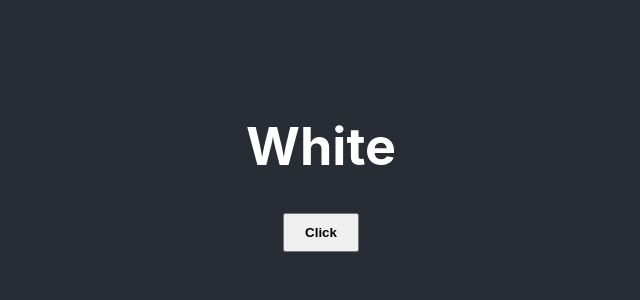
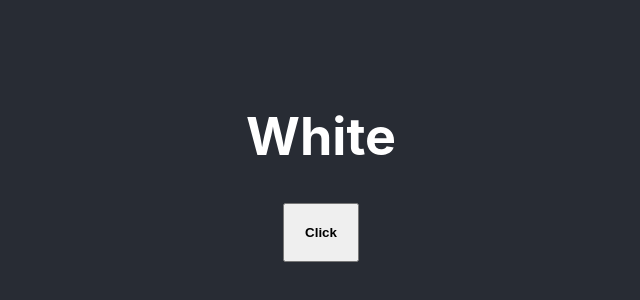
Before and after one commit to renuyarasu/codevolution, a React (Create React App) app: page / in a window 1280 px wide. Shown: the part 234-534 px from the top of the page, without its empty margins (319-959 px from the left). Built offline with nearby package versions, Linux system fonts and the light colour scheme.

Commit message:
Binding Event Handlers - Using Arrow Functions in render() method

```diff
--- a/src/App.css
+++ b/src/App.css
@@ -11,3 +11,6 @@
   font-size: calc(10px + 2vmin);
   color: white;
 }
+button{
+  padding: 20px;cursor: pointer;font-weight: bold;
+}
--- a/src/components/Click.js
+++ b/src/components/Click.js
@@ -17,7 +17,8 @@ class Click extends Component {
         return (
             <div>
                 <h1>{this.state.message}</h1>
-                <button onClick={this.clickHandler.bind(this)} style={{ padding: '10px 20px', cursor: 'pointer', fontWeight: 'bold' }}>Click</button>
+                {/* <button onClick={this.clickHandler.bind(this)}>Click</button> */}
+                <button onClick={() => this.clickHandler()}>Click</button>
             </div >
         )
     }
```
